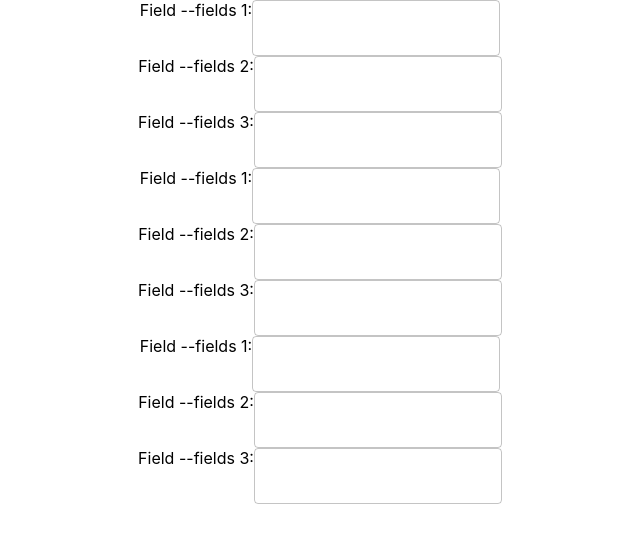
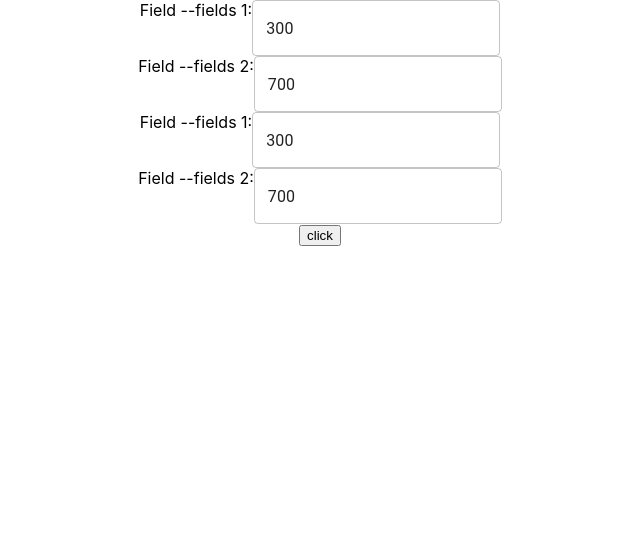
Before and after one commit to anilalappy/react-hook-form, a React (Create React App) app: page / in a window 1280 px wide. Shown: the top 542 px of the page, without its empty margins (320-960 px from the left). Built offline with nearby package versions, Linux system fonts and the light colour scheme.

Commit message:
added default value

```diff
--- a/src/FieldComponent.tsx
+++ b/src/FieldComponent.tsx
@@ -3,20 +3,20 @@ import { Controller, useFormContext } from "react-hook-form";
 interface PropTypes {
   ColIndex: number;
   rowIndex: number;
-  field: any;
+  shiftItemDetails: any;
   type: any;
-  shiftItem: any;
+  skillSetItemDetails: any;
 }
 export const FieldComponent = ({
   rowIndex,
   ColIndex,
-  field,
+  shiftItemDetails,
   type,
-  shiftItem,
+  skillSetItemDetails,
 }: PropTypes) => {
-  debugger
-  const { control, setValue } = useFormContext();
+  const { control, setValue,getValues } = useFormContext();
   // console.log('rendr',`${rowIndex}.${ColIndex}`)
+  console.log("🚀 ~ file: FieldComponent.tsx:17 ~ skillSetItemDetails", getValues('fields')[rowIndex].shiftDetails[ColIndex].inputDetails)
   return (
     <div>
       <div key={`${rowIndex}.${ColIndex}`}>
@@ -30,15 +30,15 @@ export const FieldComponent = ({
               {...field}
               onBlur={(e) => {
                 setValue(
-                  `${type}.${rowIndex}.${ColIndex}.value`,
-                  e.target.value
+                  `${type}.${rowIndex}.${ColIndex}.inputDetails`,
+                  {value:e.target.value,shiftName: "10", isOcbr: false}
                 );
               }}
             />
           )}
           control={control}
-          name={`${type}.${rowIndex}.${ColIndex}.value`}
-          defaultValue={field?.shiftItem?.newVal}
+          name={`${type}.${rowIndex}.${ColIndex}.inputDetails.value`}
+          defaultValue={getValues('fields')[rowIndex].shiftDetails[ColIndex].inputDetails.value}
           rules={{ required: true }}
         />
       </div>
--- a/src/FieldWrapperTwo.tsx
+++ b/src/FieldWrapperTwo.tsx
@@ -3,15 +3,15 @@ import { Controller, useFormContext } from "react-hook-form";
 import { FieldComponent } from "./FieldComponent";
 interface PropTypes {
   rowIndex: number;
-  field: any;
+  skillSetItemDetails: any;
   type: any;
 }
-export const FieldWrapperTwo = ({ rowIndex, field, type }: PropTypes) => {
+export const FieldWrapperTwo = ({ rowIndex, skillSetItemDetails, type }: PropTypes) => {
   const { control, setValue } = useFormContext();
   let c = 0;
   return (
     <div>
-      {field.shiftArr.map((shiftItem: any, index: any) => {
+      {skillSetItemDetails.shiftDetails.map((shiftItemDetails: any, index: any) => {
         debugger
         c += 1;
         console.log(
@@ -24,8 +24,8 @@ export const FieldWrapperTwo = ({ rowIndex, field, type }: PropTypes) => {
             {/* // <FieldComponent type={`fields`} index={index} field={field} /> */}
             <FieldComponent
               type={`fields`}
-              field={field}
-              shiftItem={shiftItem}
+              skillSetItemDetails={skillSetItemDetails}
+              shiftItemDetails={shiftItemDetails}
               rowIndex={rowIndex}
               ColIndex={index}
             />
--- a/src/FieldsWrapper.tsx
+++ b/src/FieldsWrapper.tsx
@@ -1,43 +1,96 @@
 import React from "react";
-import { useFieldArray,useFormContext,useController } from "react-hook-form";
+import { useFieldArray, useFormContext, useController } from "react-hook-form";
 import { FieldComponent } from "./FieldComponent";
 import { FieldWrapperTwo } from "./FieldWrapperTwo";
 
-const defaultValues =[
-    { value: "field 1",shiftArr:[{newVal:"10",shift:"s10"},{newVal:"10",shift:"s20"},{newVal:"10",shift:"s30"}] },
-    { value: "field 2",shiftArr:[{newVal:"20",shift:"s10"},{newVal:"20",shift:"s20"},{newVal:"20",shift:"s30"}] },
-    { value: "field 3" ,shiftArr:[{newVal:"30",shift:"s10"},{newVal:"30",shift:"s20"},{newVal:"30",shift:"s30"}]}
-  ]
-  interface FieldValues{
-    value:string
+const defaultValues = [
+  {
+    value: "field 1",
+    shiftArr: [
+      { newVal: "10", shift: "s10" },
+      { newVal: "10", shift: "s20" },
+      { newVal: "10", shift: "s30" },
+    ],
+  },
+  {
+    value: "field 2",
+    shiftArr: [
+      { newVal: "20", shift: "s10" },
+      { newVal: "20", shift: "s20" },
+      { newVal: "20", shift: "s30" },
+    ],
+  },
+  {
+    value: "field 3",
+    shiftArr: [
+      { newVal: "30", shift: "s10" },
+      { newVal: "30", shift: "s20" },
+      { newVal: "30", shift: "s30" },
+    ],
+  },
+];
+// const shiftSelected = ["10","12"]
+const selectedShiftDetails = [
+  {
+    shiftName: "10",
+    dropwDownOptions: [100, 200, 300],
+    inputDetails: { value: 300, shiftName: "10", isOcbr: false },
+  },
+  {
+    shiftName: "12",
+    dropwDownOptions: [500, 600, 700],
+    inputDetails: { value: 700, shiftName: "12", isOcbr: false },
+  },
+];
+const disciplineArray = ["RN,ICU", "DOC,BURN"];
+
+const arr = disciplineArray.map((skillSet) => {
+  return {
+    skillSet: skillSet,
+    shiftDetails: selectedShiftDetails,
+  };
+});
+console.log("🚀 ~ file: FieldsWrapper.tsx:23 ~ arr ~ arr", arr);
+
+interface FieldValues {
+  value: string;
 }
 
 const FieldsWrapper = () => {
-    const {control} = useFormContext();
+  const { control, reset, setValue } = useFormContext();
   // const control = useController({
   //     defaultValue: {
   //         fields: defaultValues
   //     },
   //     name: "fields"
   // })
-    const { fields, append, remove: removeField,replace } = useFieldArray({
+  const {
+    fields,
+    append,
+    remove: removeField,
+    replace,
+  } = useFieldArray({
     control,
     name: "fields",
   });
 
-    React.useEffect(()=>{
-        replace(defaultValues)
-    },[replace,defaultValues])
+  React.useEffect(() => {
+    setValue("fields", arr);
+    // replace(defaultValues)
+  }, []);
   return (
     <div>
-        {fields.map((field, index) => (
+      {fields.map((skillSetItemDetails, index) => (
         // <FieldComponent type={`fields`} index={index} field={field}/>
         <div key={Math.random().toString()}>
-        <FieldWrapperTwo type={`fields`} rowIndex={index} field={field}/>
+          <FieldWrapperTwo
+            type={`fields`}
+            rowIndex={index}
+            skillSetItemDetails={skillSetItemDetails}
+          />
         </div>
-
       ))}
     </div>
-  )
-}
-export default FieldsWrapper
+  );
+};
+export default FieldsWrapper;
--- a/src/HookForm.tsx
+++ b/src/HookForm.tsx
@@ -18,20 +18,7 @@ interface FormValues {
   fields: Field[];
 }
 
-export const HookForm: React.FC = () => {
-  const methods = useForm<FormValues>();
-
-  const { control, handleSubmit, register, getValues } = methods;
-
-  useEffect(() => {
-    onSubmit();
-  });
-  const onSubmit = () => {
-    console.log("getValues--->", getValues());
-  };
-
-  //-----------------------
-  const billRatesArray = [
+ export  const billRatesArray = [
     {
       skillSet: "RN, ICU, Burn ICU",
       shiftDetails: [
@@ -212,6 +199,21 @@ export const HookForm: React.FC = () => {
     },
   ];
 
+export const HookForm: React.FC = () => {
+  const methods = useForm<FormValues>();
+
+  const { control, handleSubmit, register, getValues } = methods;
+
+  useEffect(() => {
+    onSubmit();
+  });
+  const onSubmit = () => {
+    console.log("getValues--->", getValues());
+  };
+
+  //-----------------------
+
+
   const defaultValues = [
     { column1: "default value 1-1", column2: "default value 1-2" },
     { column1: "default value 2-1", column2: "default value 2-2" },
@@ -243,6 +245,7 @@ export const HookForm: React.FC = () => {
       <form onSubmit={handleSubmit(onSubmit)}>
         <FieldsWrapper />
         {/* <GWWWrapper /> */}
+        <button onClick={()=>onSubmit()}>click</button>
       </form>
     </FormProvider>
   );
```
Lines whose indentation alone changed are shown as unchanged.
